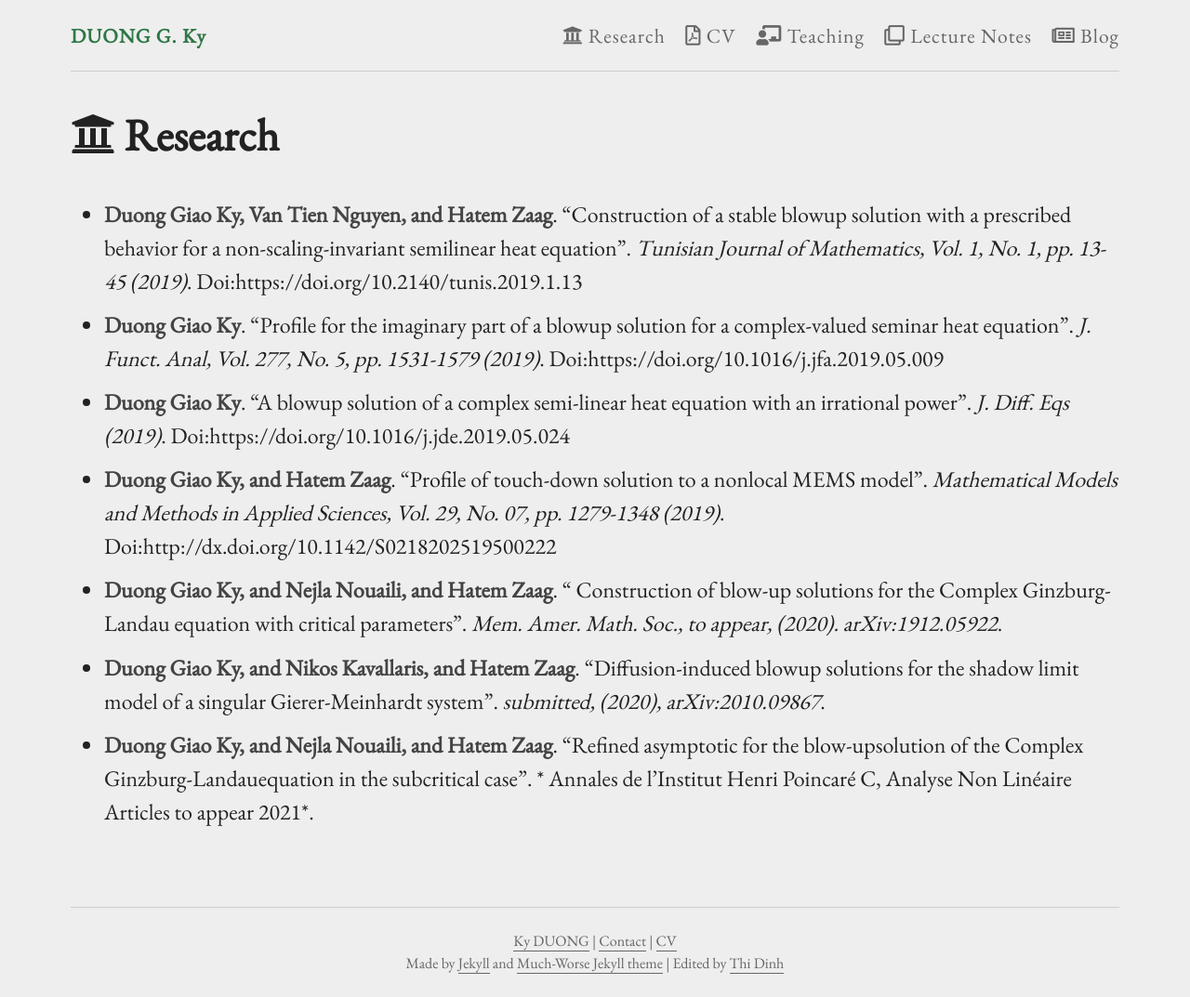
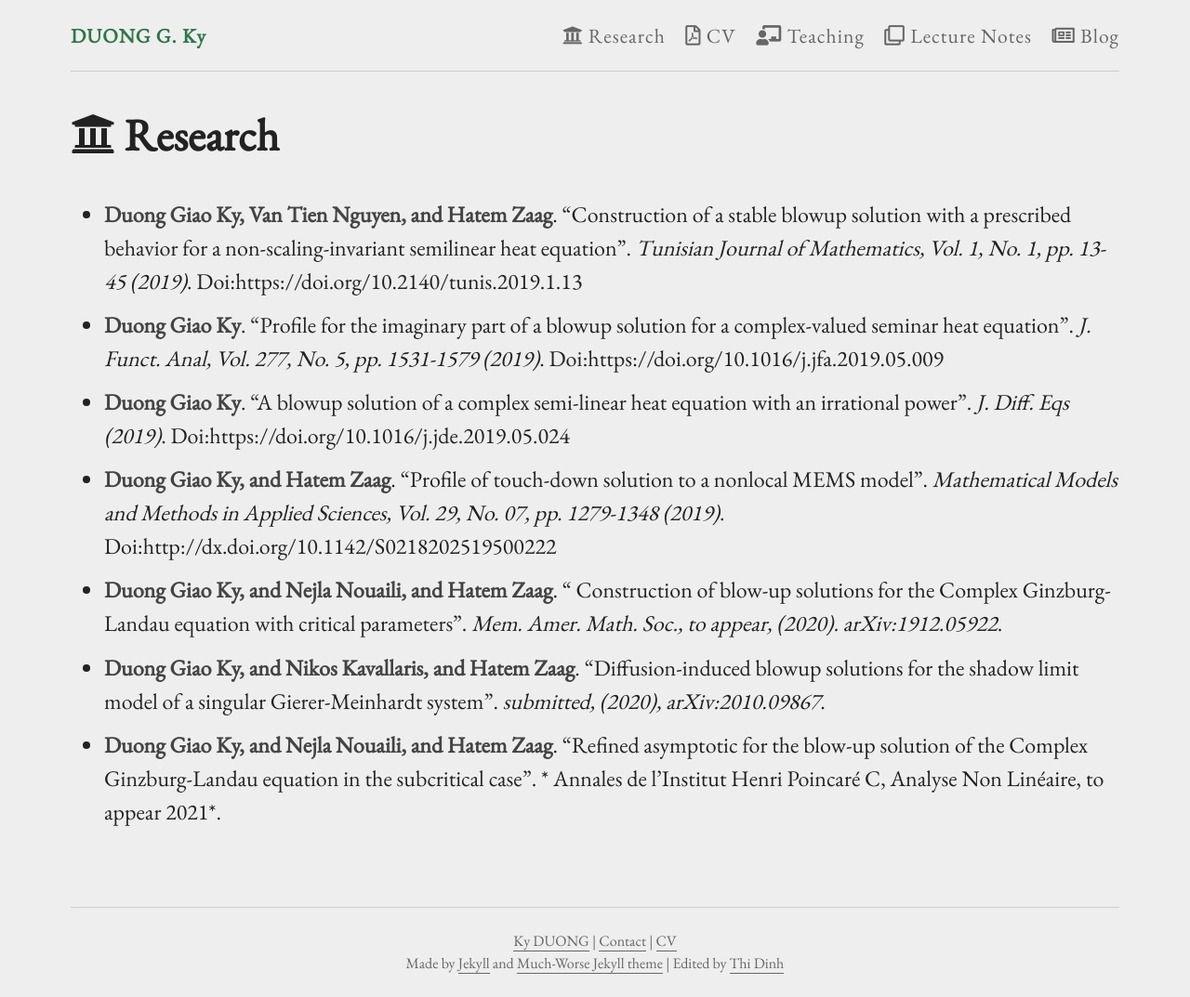
Before and after one commit to duonggiaoky/duonggiaoky.github.io, a Jekyll site: the page built from research.md, in a window 1280 px wide. Shown: the whole page at 93% size. Built offline with Jekyll 4.4.1, drawn with Linux system fonts in a browser that asks for light colours.

Commit message:
Update research.yml
update

```diff
--- a/_data/research.yml
+++ b/_data/research.yml
@@ -21,5 +21,5 @@
   article: "Diffusion-induced blowup solutions for the shadow limit model of a singular Gierer-Meinhardt system"
   editor: "submitted, (2020), arXiv:2010.09867"
 - author: "Duong Giao Ky, and  Nejla Nouaili, and Hatem Zaag"
-  article: "Refined asymptotic for the blow-upsolution of the Complex Ginzburg-Landauequation in the subcritical case"
-  editor: " Annales de l'Institut Henri Poincaré C, Analyse Non Linéaire Articles to appear 2021"
+  article: "Refined asymptotic for the blow-up solution of the Complex Ginzburg-Landau equation in the subcritical case"
+  editor: " Annales de l'Institut Henri Poincaré C, Analyse Non Linéaire, to appear 2021"
```
